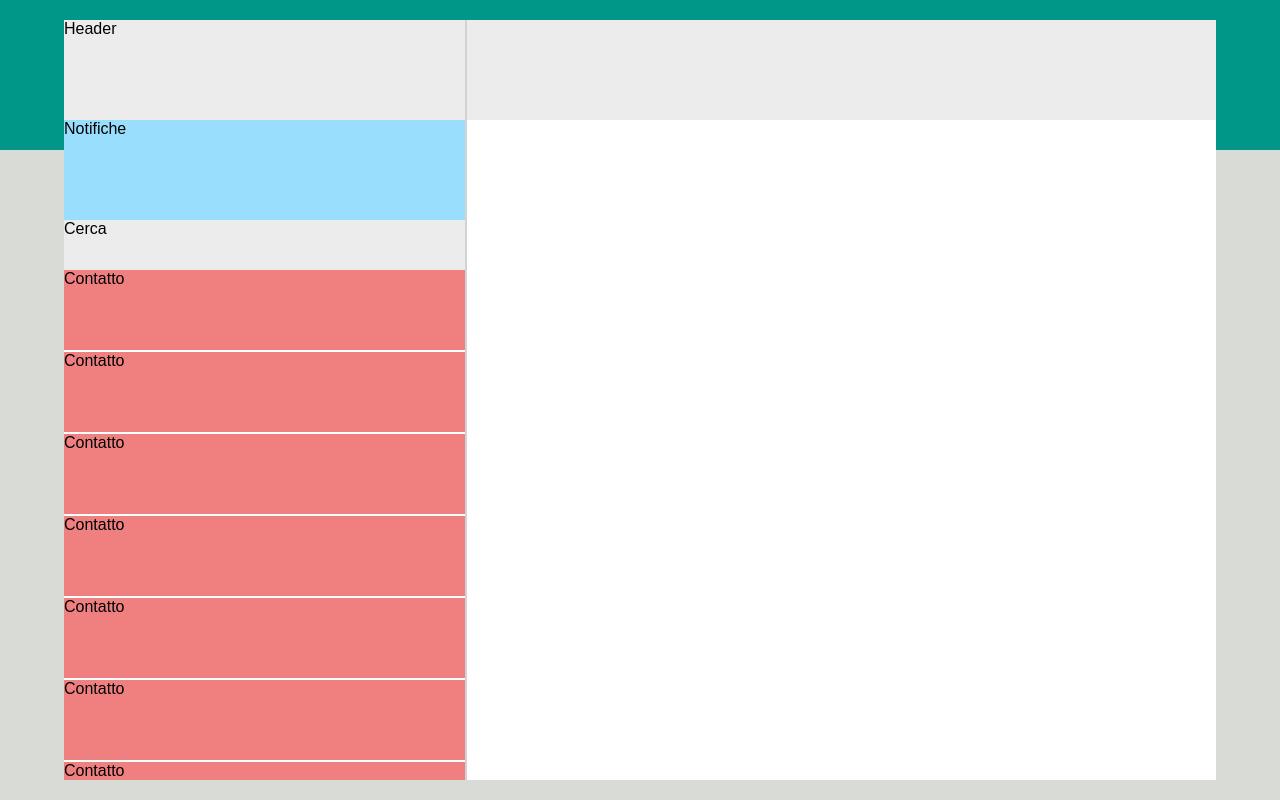
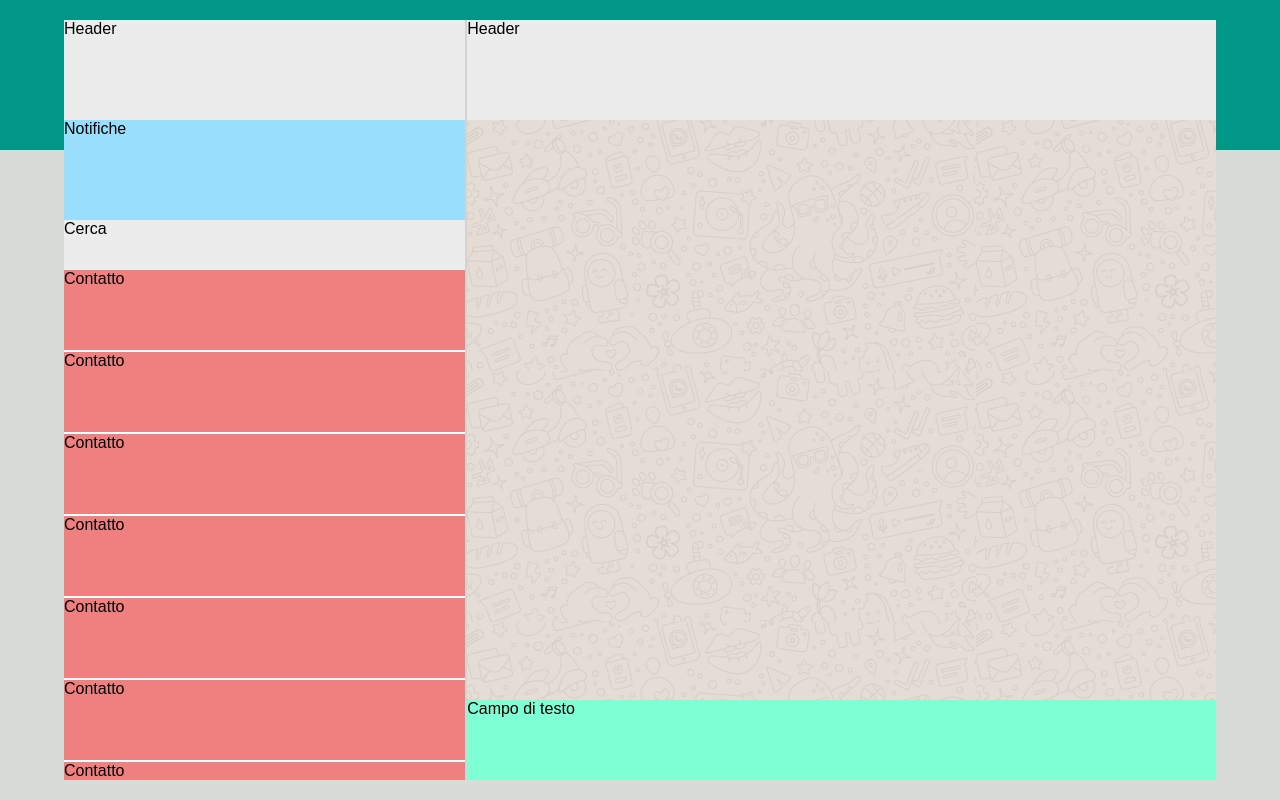
Before and after one commit to marcocampisi/vue-boolzapp, a plain HTML site: page index.html in a window 1280 px wide. Drawn offline with nearby package versions, Linux system fonts and the light colour scheme.

Commit message:
Add right container structure

```diff
--- a/css/style.css
+++ b/css/style.css
@@ -57,6 +57,8 @@
 .app-right-container {
     width: 65%;
     height: 100%;
+    flex-direction: column;
+    position: relative;
 }
 
 .notify-container {
@@ -86,3 +88,21 @@
     background-color: lightcoral;
     margin-bottom: 2px;
 }
+
+.message-container {
+    background-image: url('/img/mine.jpg');
+    width: 100%;
+    position: absolute;
+    top: 100px;
+    bottom: 80px;
+    flex: 1;
+    overflow-y: auto;
+}
+
+.message-bar {
+    width: 100%;
+    height: 80px;
+    position: absolute;
+    bottom: 0;
+    background-color: aquamarine;
+}
--- a/index.html
+++ b/index.html
@@ -36,7 +36,9 @@
                     </div>
                 </div>
                 <div class="app-right-container">
-                    <div class="app-cont-header"></div>
+                    <div class="app-cont-header">Header</div>
+                    <div class="message-container"></div>
+                    <div class="message-bar">Campo di testo</div>
                 </div>
             </div>
         </div>
```
